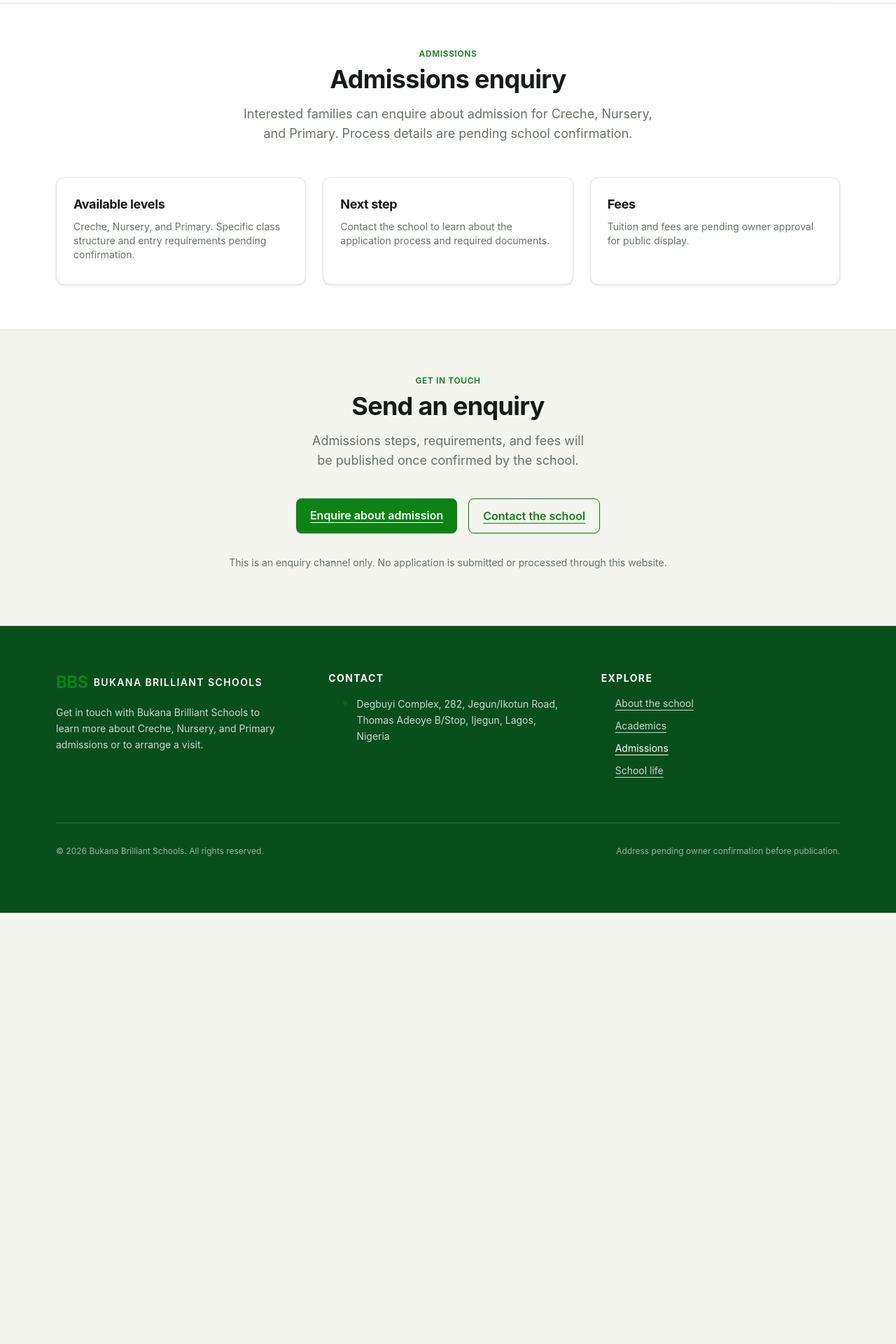
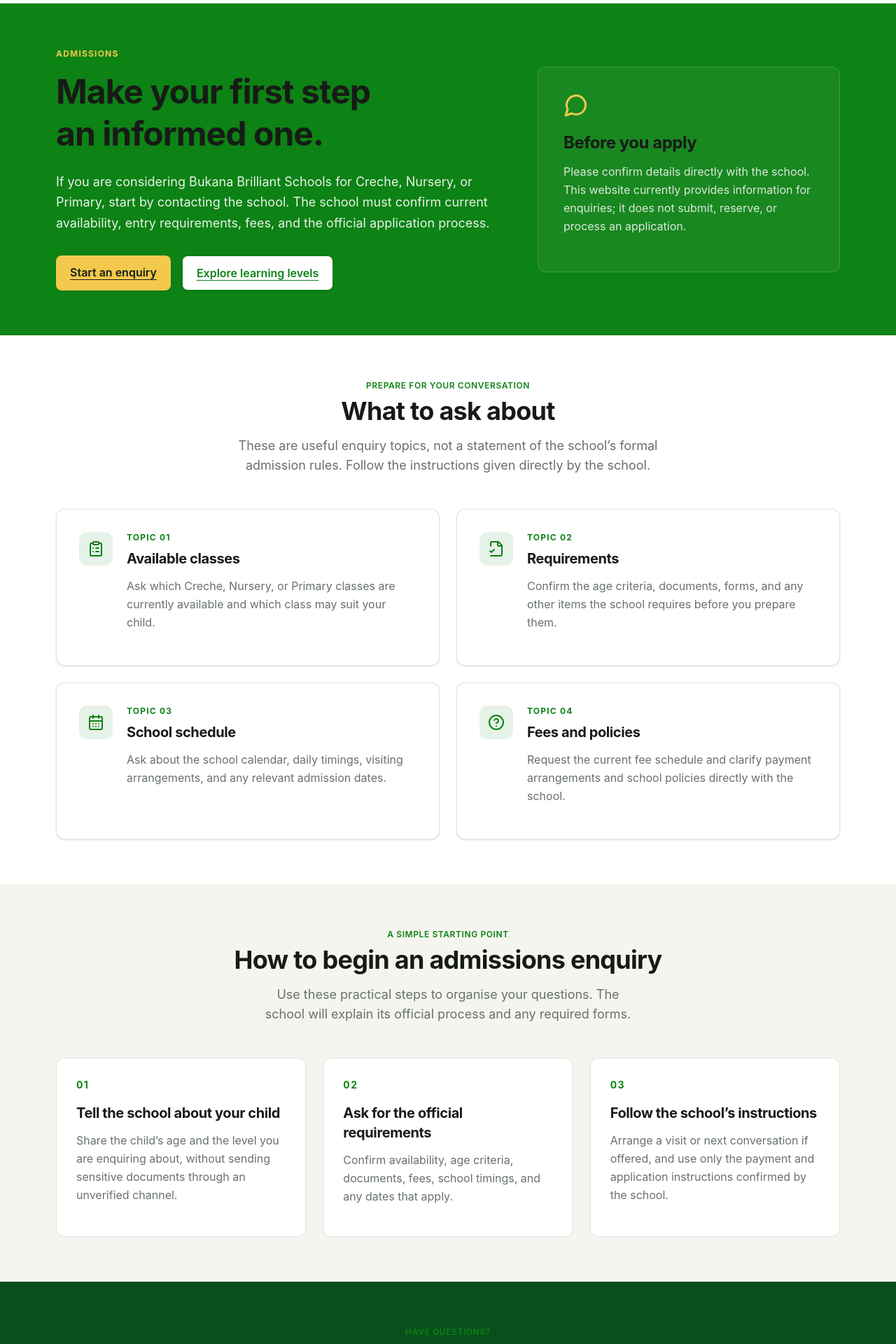
Before and after one commit to blinkzdlfx-cell/bukana-brilliant-schools, a React (Vite) app: page /admissions in a window 1280 px wide. Shown: the part 60-1980 px from the top of the page at 70% size. Before the commit the page ends 1364 px from the top, so only its background shows below. Built offline with nearby package versions, Linux system fonts and the light colour scheme.

Commit message:
Expand AdmissionsPage.jsx for production-ready school content

```diff
--- a/src/pages/AdmissionsPage.jsx
+++ b/src/pages/AdmissionsPage.jsx
@@ -1,64 +1,80 @@
+import { ClipboardList, MessageCircle, CalendarDays, FileCheck2, CircleHelp } from 'lucide-react';
 import { SectionHeading } from '@/components/ui/section-heading.jsx';
 import { Card, CardBody } from '@/components/ui/card.jsx';
 import { Button } from '@/components/ui/button.jsx';
 import { admissionsCta, contactCta } from '@/data/school.js';
 
+const enquiryTopics = [
+  { icon: ClipboardList, title: 'Available classes', text: 'Ask which Creche, Nursery, or Primary classes are currently available and which class may suit your child.' },
+  { icon: FileCheck2, title: 'Requirements', text: 'Confirm the age criteria, documents, forms, and any other items the school requires before you prepare them.' },
+  { icon: CalendarDays, title: 'School schedule', text: 'Ask about the school calendar, daily timings, visiting arrangements, and any relevant admission dates.' },
+  { icon: CircleHelp, title: 'Fees and policies', text: 'Request the current fee schedule and clarify payment arrangements and school policies directly with the school.' },
+];
+
 export function AdmissionsPage() {
   return (
     <>
-      <section className="bg-surface-white section-pad">
-        <div className="container-wide">
-          <SectionHeading
-            eyebrow="Admissions"
-            title="Admissions enquiry"
-            description="Interested families can enquire about admission for Creche, Nursery, and Primary. Process details are pending school confirmation."
-          />
-          <div className="mt-12 grid md:grid-cols-3 gap-6">
-            <Card>
-              <CardBody className="pb-4">
-                <h3 className="text-lg font-bold text-ink-deep mb-2">Available levels</h3>
-                <p className="text-sm text-ink-muted">
-                  Creche, Nursery, and Primary. Specific class structure and entry requirements pending confirmation.
-                </p>
-              </CardBody>
-            </Card>
-            <Card>
-              <CardBody className="pb-4">
-                <h3 className="text-lg font-bold text-ink-deep mb-2">Next step</h3>
-                <p className="text-sm text-ink-muted">
-                  Contact the school to learn about the application process and required documents.
-                </p>
-              </CardBody>
-            </Card>
-            <Card>
-              <CardBody className="pb-4">
-                <h3 className="text-lg font-bold text-ink-deep mb-2">Fees</h3>
-                <p className="text-sm text-ink-muted">
-                  Tuition and fees are pending owner approval for public display.
-                </p>
-              </CardBody>
-            </Card>
+      <section className="bg-brand section-pad text-surface-white">
+        <div className="container-wide grid items-center gap-10 lg:grid-cols-[1.2fr_0.8fr]">
+          <div>
+            <p className="mb-4 text-xs font-bold uppercase tracking-widest text-accent">Admissions</p>
+            <h1 className="max-w-3xl text-4xl font-bold leading-tight text-balance md:text-5xl">Make your first step an informed one.</h1>
+            <p className="mt-6 max-w-2xl text-lg leading-relaxed text-[#e8f3e9]">If you are considering Bukana Brilliant Schools for Creche, Nursery, or Primary, start by contacting the school. The school must confirm current availability, entry requirements, fees, and the official application process.</p>
+            <div className="mt-8 flex flex-col gap-4 sm:flex-row">
+              <Button variant="accent" href={contactCta.href}>Start an enquiry</Button>
+              <Button variant="secondary" href="/academics">Explore learning levels</Button>
+            </div>
+          </div>
+          <div className="rounded-card border border-white/15 bg-white/5 p-7 md:p-9">
+            <MessageCircle className="mb-5 h-9 w-9 text-accent" />
+            <h2 className="mb-3 text-2xl font-bold">Before you apply</h2>
+            <p className="leading-relaxed text-[#dbe8dc]">Please confirm details directly with the school. This website currently provides information for enquiries; it does not submit, reserve, or process an application.</p>
           </div>
         </div>
       </section>
-      <section className="bg-surface-warm section-pad border-t border-border-soft">
+
+      <section className="bg-surface-white section-pad">
         <div className="container-wide">
-          <SectionHeading
-            eyebrow="Get in touch"
-            title="Send an enquiry"
-            description="Admissions steps, requirements, and fees will be published once confirmed by the school."
-          />
-          <div className="mt-10 flex flex-col sm:flex-row gap-4 justify-center">
-            <Button variant="primary" href={admissionsCta.href} className="w-full sm:w-auto">
-              Enquire about admission
-            </Button>
-            <Button variant="outline" href={contactCta.href} className="w-full sm:w-auto">
-              Contact the school
-            </Button>
+          <SectionHeading eyebrow="Prepare for your conversation" title="What to ask about" description="These are useful enquiry topics, not a statement of the school’s formal admission rules. Follow the instructions given directly by the school." />
+          <div className="mt-12 grid gap-6 md:grid-cols-2">
+            {enquiryTopics.map(({ icon: Icon, title, text }, index) => (
+              <Card key={title} className="h-full overflow-hidden">
+                <CardBody className="flex gap-5 p-7 md:p-8">
+                  <div className="flex h-12 w-12 shrink-0 items-center justify-center rounded-xl bg-brand/10 text-brand"><Icon className="h-6 w-6" /></div>
+                  <div><p className="mb-2 text-xs font-bold uppercase tracking-widest text-brand">Topic 0{index + 1}</p><h2 className="mb-3 text-xl font-bold text-ink-deep">{title}</h2><p className="leading-relaxed text-ink-muted">{text}</p></div>
+                </CardBody>
+              </Card>
+            ))}
           </div>
-          <p className="mt-8 text-sm text-ink-muted text-center">
-            This is an enquiry channel only. No application is submitted or processed through this website.
-          </p>
+        </div>
+      </section>
+
+      <section className="bg-surface-warm section-pad">
+        <div className="container-wide">
+          <SectionHeading eyebrow="A simple starting point" title="How to begin an admissions enquiry" description="Use these practical steps to organise your questions. The school will explain its official process and any required forms." />
+          <div className="mt-12 grid gap-6 md:grid-cols-3">
+            {[
+              ['01', 'Tell the school about your child', 'Share the child’s age and the level you are enquiring about, without sending sensitive documents through an unverified channel.'],
+              ['02', 'Ask for the official requirements', 'Confirm availability, age criteria, documents, fees, school timings, and any dates that apply.'],
+              ['03', 'Follow the school’s instructions', 'Arrange a visit or next conversation if offered, and use only the payment and application instructions confirmed by the school.'],
+            ].map(([number, title, text]) => (
+              <div key={number} className="rounded-card border border-border-soft bg-surface-white p-7">
+                <p className="mb-4 text-sm font-bold tracking-widest text-brand">{number}</p>
+                <h3 className="mb-3 text-xl font-bold text-ink-deep">{title}</h3>
+                <p className="leading-relaxed text-ink-muted">{text}</p>
+              </div>
+            ))}
+          </div>
+        </div>
+      </section>
+
+      <section className="bg-brand-deep section-pad text-surface-white">
+        <div className="container-wide text-center">
+          <SectionHeading eyebrow="Have questions?" title="Speak with the school" description="For current admission information, use the contact details published on this website and confirm that you are speaking with an official school representative." className="text-center" />
+          <div className="mt-8 flex flex-col justify-center gap-4 sm:flex-row">
+            <Button variant="accent" href={contactCta.href}>Contact the school</Button>
+            <Button variant="secondary" href={admissionsCta.href}>Review admissions</Button>
+          </div>
         </div>
       </section>
     </>
```
